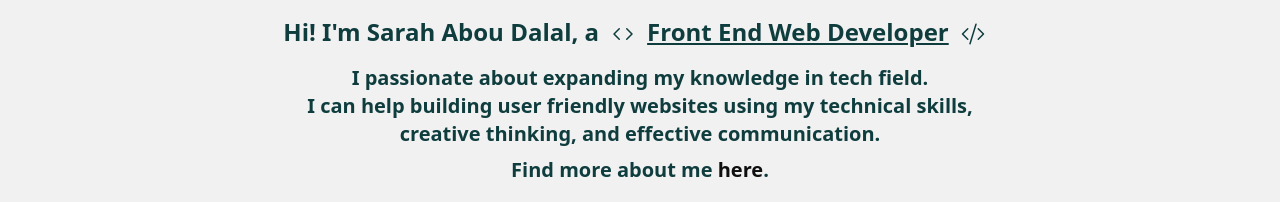
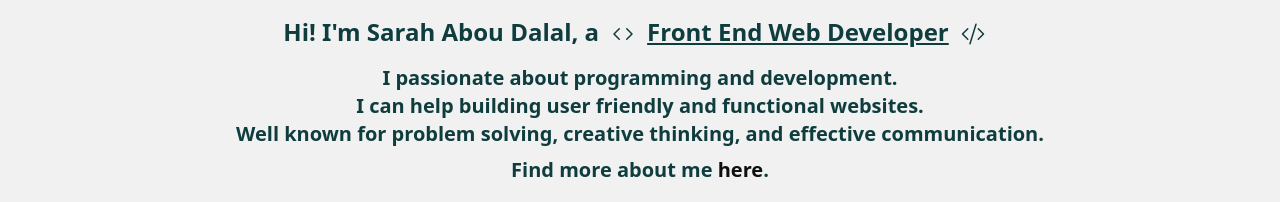
Before and after one commit to sarahaboudalal/Portfolio, a React (Create React App) app: page / in a window 1280 px wide. Shown: the part 173-375 px from the top of the page. Built offline with nearby package versions, Linux system fonts and the light colour scheme.

Commit message:
text change

```diff
--- a/src/components/Hero/Hero.jsx
+++ b/src/components/Hero/Hero.jsx
@@ -11,14 +11,17 @@ export default function Hero() {
         <h3 className="text-greenish font-bold text-2xl py-3 text-center">
           Hi! I'm Sarah Abou Dalal, a
           <BsCode className="md:inline hidden text-greenish w-12" />
-          <p className="inline underline mx-2 md:mx-0">Front End Web Developer</p>
+          <p className="inline underline mx-2 md:mx-0">
+            Front End Web Developer
+          </p>
           <BsCodeSlash className="md:inline hidden text-greenish w-12" />
         </h3>
         <h3 className="text-greenish font-bold text-xl py-1 text-center">
-          I passionate about expanding my knowledge in tech field.<br /> I can help
-
-          building user friendly websites using my technical skills, <br />
-          creative thinking, and effective communication.
+          I passionate about programming and development.
+          <br /> I can help building user friendly and functional websites.{' '}
+          <br />
+          Well known for problem solving, creative thinking, and effective
+          communication.
         </h3>
         <h3 className="text-greenish font-bold text-xl py-1">
           Find more about me{' '}
```
